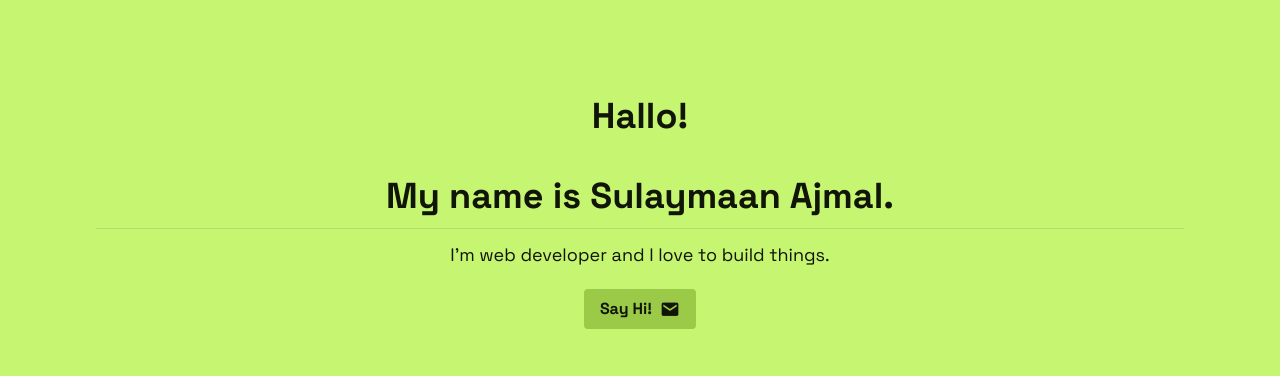
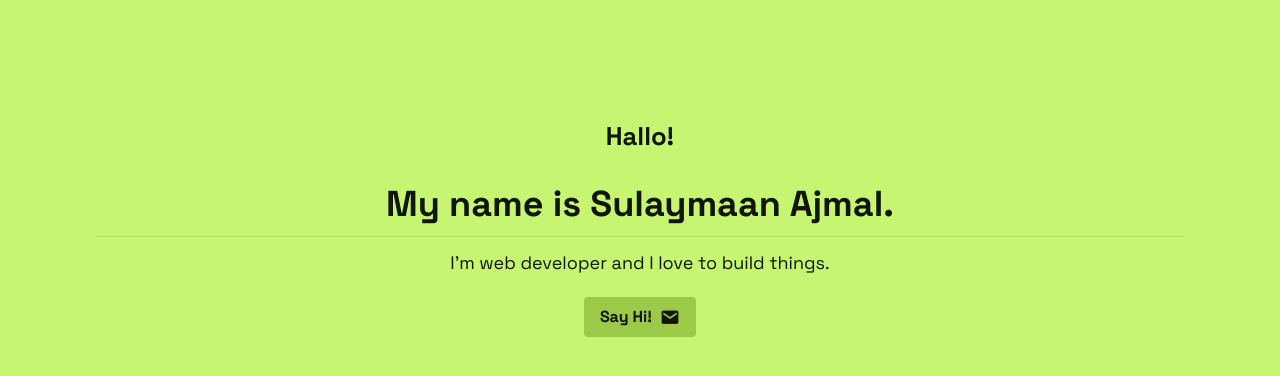
Before and after one commit to sulaymaanajmal/ajmal.cloud, a Next.js app in the folder portfolio/: page / in a window 1280 px wide. Shown: the top 376 px of the page. Built offline with nearby package versions, Linux system fonts and the light colour scheme.

Commit message:
Update greetings.tsx

```diff
--- a/portfolio/components/ui/greetings.tsx
+++ b/portfolio/components/ui/greetings.tsx
@@ -12,7 +12,7 @@ export default function Greetings() {
       strings: [
         'Hello!',
         '¡Hola!',
-        'Bonjour !',
+        'Bonjour!',
         'Hallo!',
         'Ciao!',
         'Olá!',
@@ -123,8 +123,28 @@ export default function Greetings() {
   }, []);
 
   return (
-    <div className='items-center'>
-      <span ref={el} className='block max-w-min overflow-hidden m-0 p-0' style={{ caretColor: 'transparent' }}/>
+    <div className='w-full max-w-screen-sm items-center h-12 m-5'>
+      <span ref={el} className='block w-full overflow-hidden m-0 p-0 overflow-ellipsis text-size' style={{ caretColor: 'transparent' }}/>
+      <style jsx>{`
+        .text-size {
+          font-size: 4vw;
+        }
+        @media (max-width: 640px) {
+          .text-size {
+            font-size: 10vw;
+          }
+        }
+        @media (min-width: 640px) {
+          .text-size {
+            font-size: 3vw;
+          }
+        }
+        @media (min-width: 768px) {
+          .text-size {
+            font-size: 2vw;
+          }
+        }
+      `}</style>
     </div>
   );
 };
```
